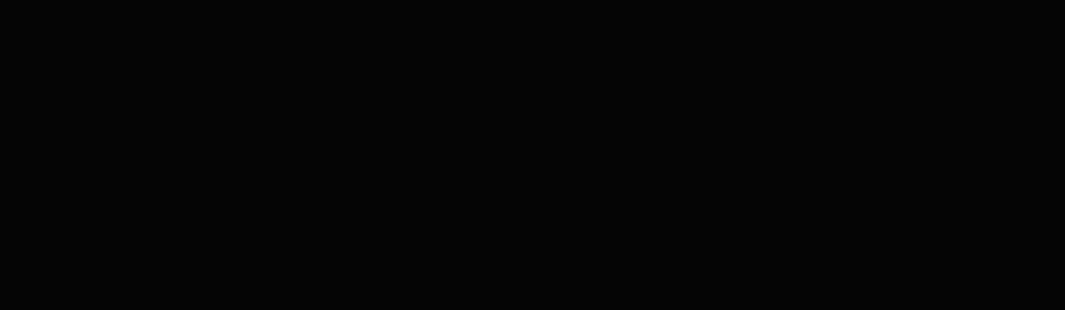
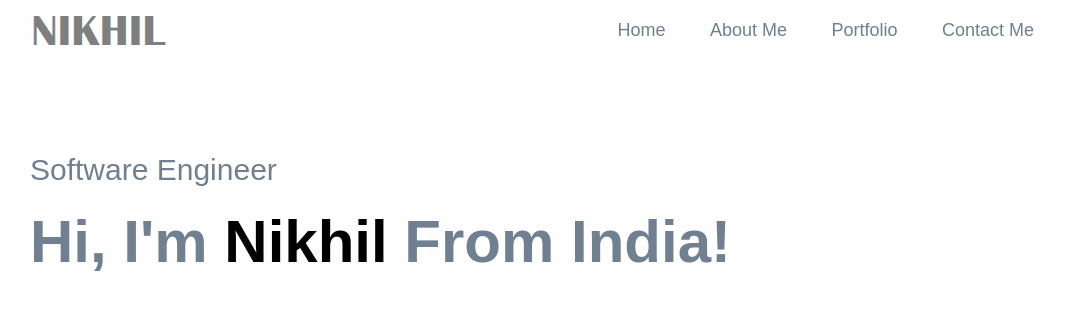
Before and after one commit to nikhil-ca/Portfolio, a plain HTML site: page index.html in a window 1280 px wide. Shown: the whole page, without its empty margins (98-1163 px from the left). Drawn offline with Linux system fonts and the light colour scheme.

Commit message:
first look headers

```diff
--- a/index.html
+++ b/index.html
@@ -8,6 +8,25 @@
     <link rel="stylesheet" href="style.css">
 </head>
 <body>
+    <div class="header">
+        <div class="container">
+            <nav>
+                <img src="assets/logo.png"  class = "logo">
+                <ul>
+                    <li><a href="#">Home</a></li>
+                    <li><a href="#">About Me</a></li>
+                    <li><a href="#">Portfolio</a></li>
+                    <li><a href="#">Contact Me</a></li>
+                </ul>
+            </nav>
+            <div class="header-text">
+                <p> Software Engineer</p>
+                <h1>Hi, I'm <span>Nikhil</span> From India!</h1>
+            </div>
+        </div>
+
+
+    </div>
 
 </body>
 </html>
--- a/style.css
+++ b/style.css
@@ -6,11 +6,68 @@
 }
 
 body{
-    background: #050505;
-    color:white
+    background: #fefefe;
+    color:slategray
 }
 #header{
     width:100%;
     height: 100vh;
 
 }
+.container{
+    padding: 10px 10%;
+}
+
+nav{
+    display: flex;
+    align-items: center;
+    justify-content: space-between;
+    flex-wrap: wrap;
+}
+
+.logo{
+    width: 140px;
+}
+
+nav ul li {
+    display: inline-block;
+    list-style: none;
+    margin: 10px 20px;
+}
+
+nav ul li a{
+    color:slategrey;
+    text-decoration: none;
+    font-size: 18px;
+    position: relative;
+}
+
+nav ul li a::after{
+    content: '';
+    width: 0;
+    height: 3px;
+    background:black ;
+    position: absolute;
+    left: 0;
+    bottom: -6px;
+    transition: 0.5s;
+}
+
+nav ul li a:hover::after{
+    width: 100%;
+
+}
+
+.header-text{
+    margin-top: 10%;
+    font-size: 30px;
+}
+
+.header-text h1{
+    font-size: 60px;
+    margin-top: 20px;
+}
+
+.header-text h1 span{
+    color:black;
+}
```
Also changed, not shown: assets/logo.png (added).
